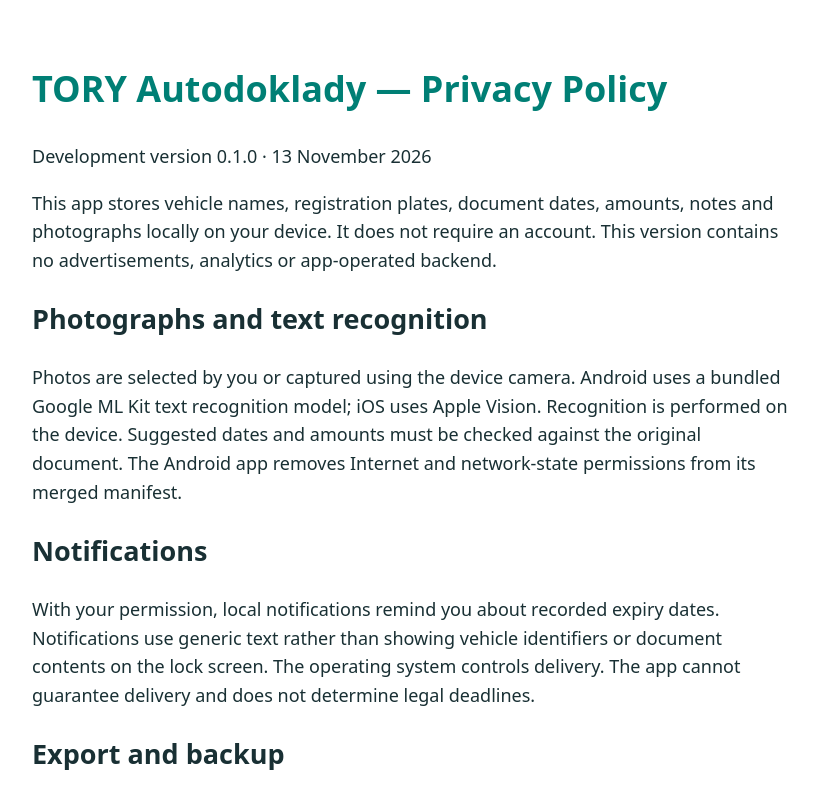
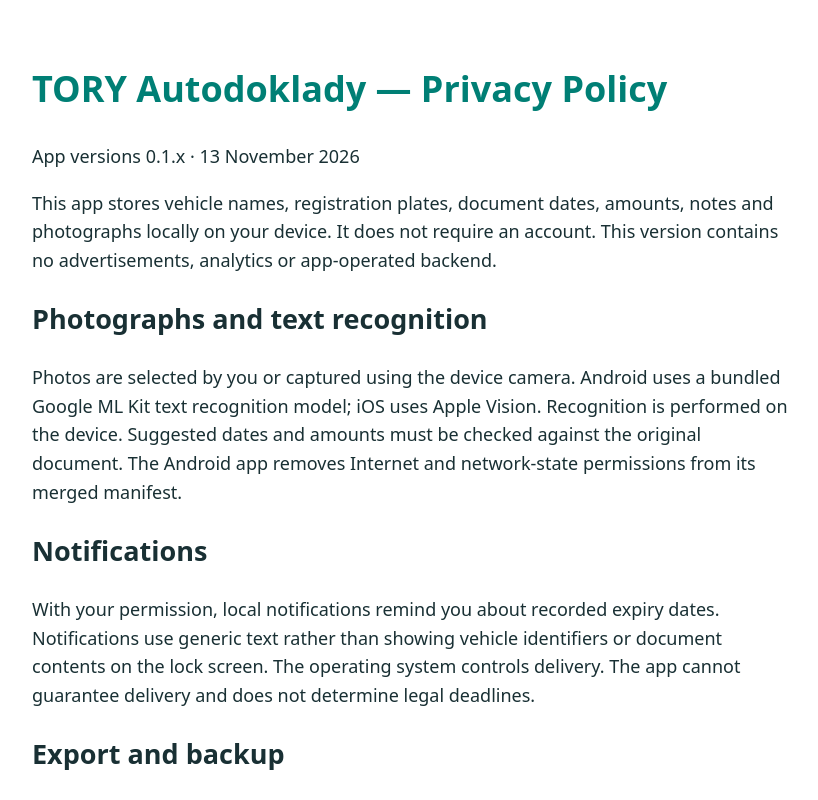
Before and after one commit to szollosie11-lab/tory-autodoklady-support, a plain HTML site: page privacy.html in a window 1280 px wide. Shown: the top 800 px of the page, without its empty margins (228-1046 px from the left). Drawn offline with Linux system fonts and the light colour scheme.

Commit message:
Clarify privacy policy coverage for app versions 0.1.x

```diff
--- a/privacy.html
+++ b/privacy.html
@@ -1,6 +1,6 @@
 <!doctype html><html lang="en"><meta charset="utf-8"><meta name="viewport" content="width=device-width,initial-scale=1"><title>TORY Autodoklady — Privacy</title>
 <style>body{max-width:760px;margin:60px auto;padding:0 22px;font:18px/1.6 system-ui;color:#193034}h1{color:#007f75}</style>
-<h1>TORY Autodoklady — Privacy Policy</h1><p>Development version 0.1.0 · 13 November 2026</p>
+<h1>TORY Autodoklady — Privacy Policy</h1><p>App versions 0.1.x · 13 November 2026</p>
 <p>This app stores vehicle names, registration plates, document dates, amounts, notes and photographs locally on your device. It does not require an account. This version contains no advertisements, analytics or app-operated backend.</p>
 <h2>Photographs and text recognition</h2><p>Photos are selected by you or captured using the device camera. Android uses a bundled Google ML Kit text recognition model; iOS uses Apple Vision. Recognition is performed on the device. Suggested dates and amounts must be checked against the original document. The Android app removes Internet and network-state permissions from its merged manifest.</p>
 <h2>Notifications</h2><p>With your permission, local notifications remind you about recorded expiry dates. Notifications use generic text rather than showing vehicle identifiers or document contents on the lock screen. The operating system controls delivery. The app cannot guarantee delivery and does not determine legal deadlines.</p>
```
